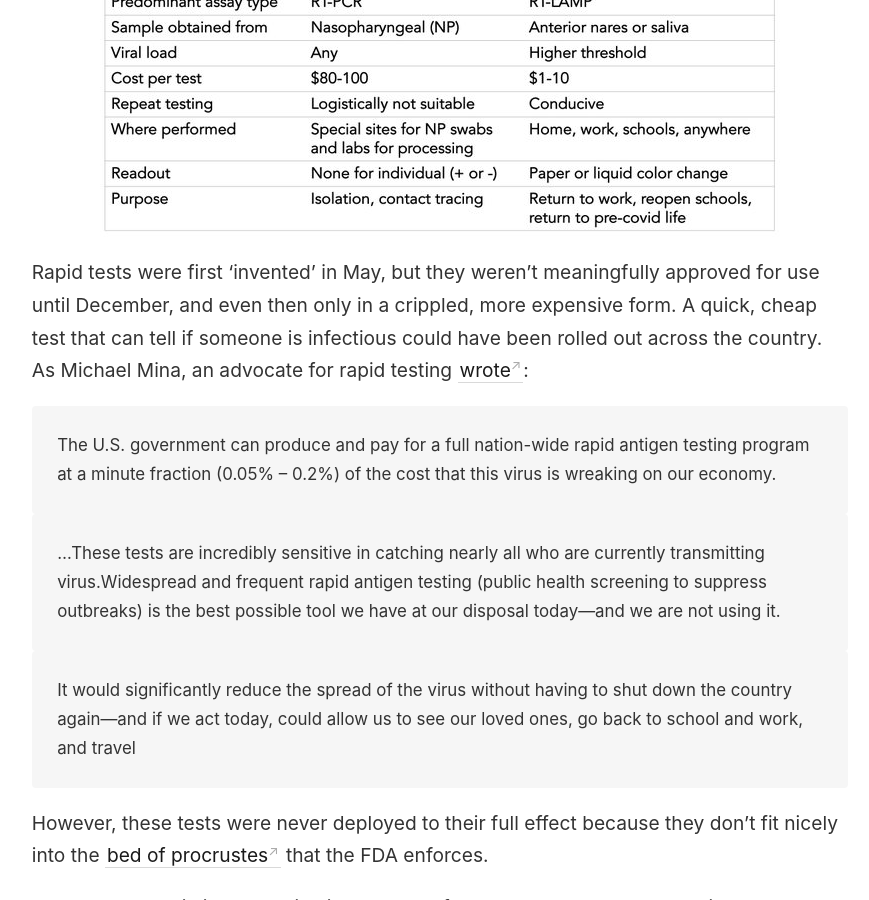
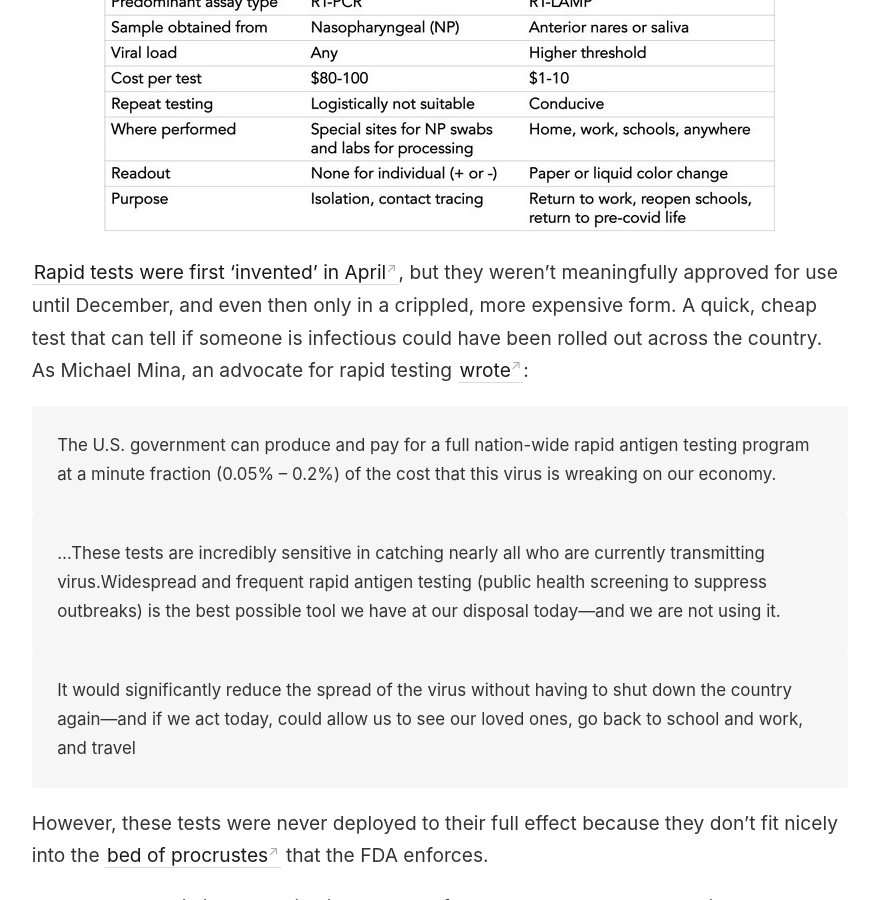
Before and after one commit to ghabs/experiment-fda-essay, a Jekyll site: the page built from _notes/rapid testing.md, in a window 1280 px wide and 900 px high, scrolled down 899 px. Shown: the whole window, without its empty margins (45-914 px from the left). Built offline with Jekyll 4.4.1, drawn with Linux system fonts in a browser that asks for light colours.

Commit message:
rapid tsting date change

```diff
--- a/_notes/rapid testing.md
+++ b/_notes/rapid testing.md
@@ -12,7 +12,7 @@ Not only is their turnaround faster, they could also be significantly cheaper. $
 
 ![rapid tests](assets/rapid_tests.png "Rapid Testing Comparison")
 
-Rapid tests were first ‘invented’ in May, but they weren’t meaningfully approved for use until December, and even then only in a crippled, more expensive form. A quick, cheap test that can tell if someone is infectious could have been rolled out across the country. As Michael Mina, an advocate for rapid testing [wrote](https://archive.ph/wN6hG):
+[Rapid tests were first ‘invented’ in April](https://archive.ph/Yw8eq), but they weren’t meaningfully approved for use until December, and even then only in a crippled, more expensive form. A quick, cheap test that can tell if someone is infectious could have been rolled out across the country. As Michael Mina, an advocate for rapid testing [wrote](https://archive.ph/wN6hG):
 
 > The U.S. government can produce and pay for a full nation-wide rapid antigen testing program at a minute fraction (0.05% – 0.2%) of the cost that this virus is wreaking on our economy.
 
```
